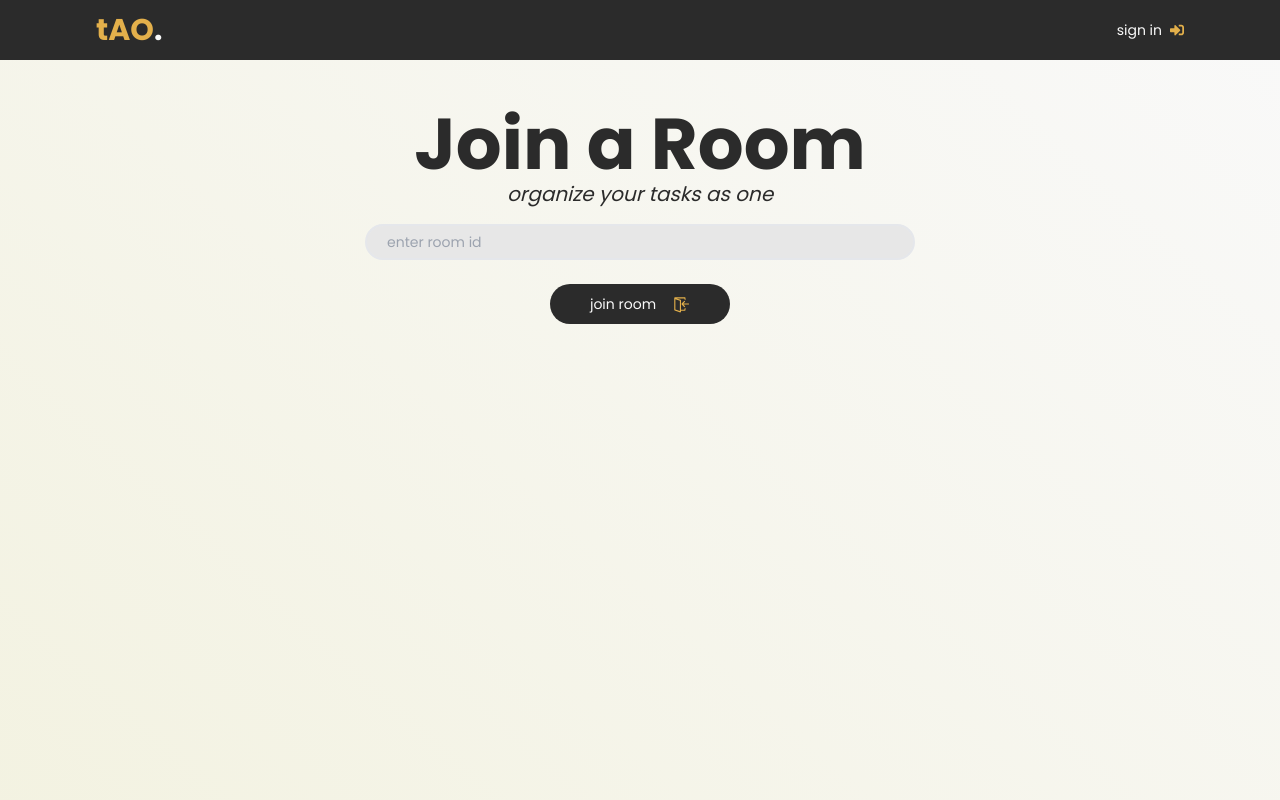
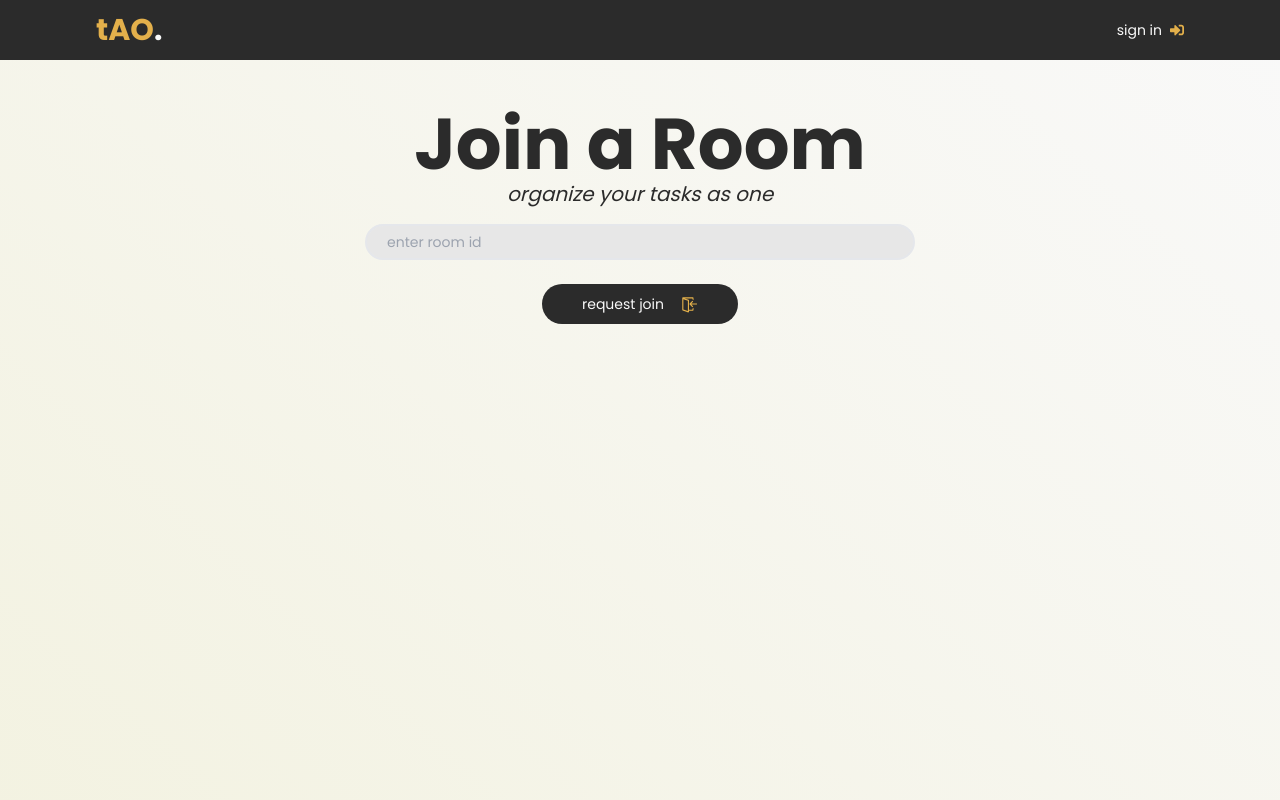
Before and after one commit to joshxfi/track-as-one, a Next.js app: page /join in a window 1280 px wide. Shown: the top 800 px of the page. Built offline with nearby package versions, Linux system fonts and the light colour scheme; no server answers; the database is empty.

Commit message:
Feat: add functionality to join room (request)

```diff
--- a/pages/create.tsx
+++ b/pages/create.tsx
@@ -26,6 +26,7 @@ const Create = () => {
       admin: [],
       members: [],
       dateAdded: serverTimestamp(),
+      requests: [],
     }
 
     setRoomName('')
--- a/pages/info/[id].tsx
+++ b/pages/info/[id].tsx
@@ -118,9 +118,17 @@ const Info: React.FC = () => {
         ))}
 
         {currentRoom?.creator === currentUser?.userTag ? (
-          <InfoBtn desc='DELETE' handleClick={deleteRoom} />
+          <div className='flex'>
+            <InfoBtn desc='DELETE ROOM' handleClick={deleteRoom} />
+            <InfoBtn
+              desc={`VIEW REQUESTS (${currentRoom?.requests.length})`}
+              handleClick={() =>
+                router.push(`/requests/${currentRoom?.roomID}`)
+              }
+            />
+          </div>
         ) : (
-          <InfoBtn desc='LEAVE' handleClick={leaveRoom} />
+          <InfoBtn desc='LEAVE ROOM' handleClick={leaveRoom} />
         )}
       </div>
     </section>
--- a/pages/join.tsx
+++ b/pages/join.tsx
@@ -1,11 +1,32 @@
 import React, { useState } from 'react'
 import { Header } from '../src/components/global/Header'
 import { VscSignIn } from 'react-icons/vsc'
-import { Button } from '../src/components/buttons/Button'
 import { Input } from '../src/components/Input'
+import { doc, updateDoc } from 'firebase/firestore'
+import { useFirestore } from '../src/context/FirestoreContext'
 
 const Join = () => {
+  const { currentUser, roomList, db } = useFirestore()
   const [roomID, setRoomID] = useState<string>('')
+  const targetRoom = roomList.find((room) => room.roomID === roomID)
+  const userTag = currentUser?.userTag as string
+
+  const requestJoin = async () => {
+    setRoomID('')
+
+    if (
+      targetRoom &&
+      !targetRoom.members.includes(userTag) &&
+      !targetRoom.requests.includes(userTag) &&
+      targetRoom.creator !== userTag
+    ) {
+      const requestRoomRef = doc(db, 'roomList', roomID)
+
+      await updateDoc(requestRoomRef, {
+        requests: [currentUser?.userTag, ...targetRoom.requests],
+      })
+    }
+  }
 
   return (
     <section className='wrap'>
@@ -17,11 +38,10 @@ const Join = () => {
           placeholder='enter room id'
         />
         <div className='inline-block mx-auto mt-6'>
-          <Button
-            desc='join room'
-            href={roomID && `rooms/${roomID}`}
-            Icon={VscSignIn}
-          />
+          <button onClick={requestJoin} className='btn btnEffect'>
+            <p className='mr-4'>request join</p>
+            <VscSignIn className='icon' />
+          </button>
         </div>
       </div>
     </section>
--- a/src/components/buttons/InfoBtn.tsx
+++ b/src/components/buttons/InfoBtn.tsx
@@ -4,9 +4,11 @@ export const InfoBtn = ({ desc, handleClick }: InfoBtnProps) => {
   return (
     <button
       onClick={handleClick}
-      className='card w-full h-[50px] outline-none btnEffect'
+      className={`card w-full h-[50px] outline-none btnEffect ${
+        desc === 'DELETE ROOM' && 'mr-2'
+      }`}
     >
-      {desc} ROOM
+      {desc}
     </button>
   )
 }
--- a/types/schema.d.ts
+++ b/types/schema.d.ts
@@ -18,6 +18,7 @@ interface RoomList {
   admin: string[];
   members: string[];
   dateAdded: any;
+  requests: string[];
 }
 
 interface TaskList {
```
